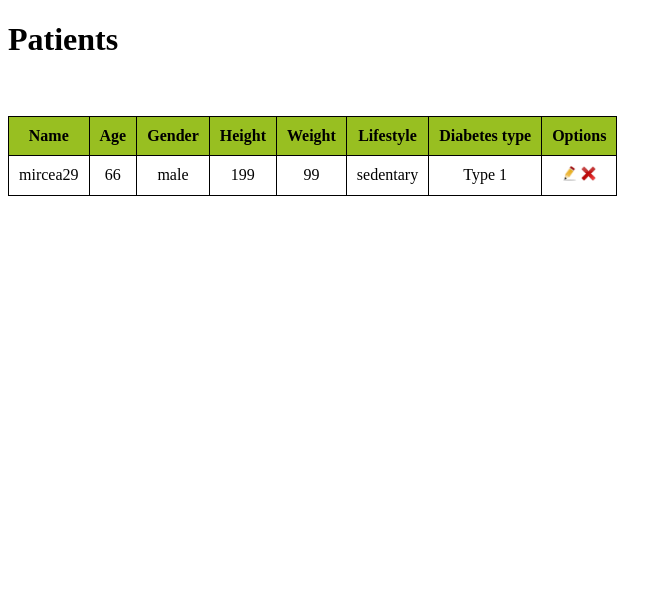
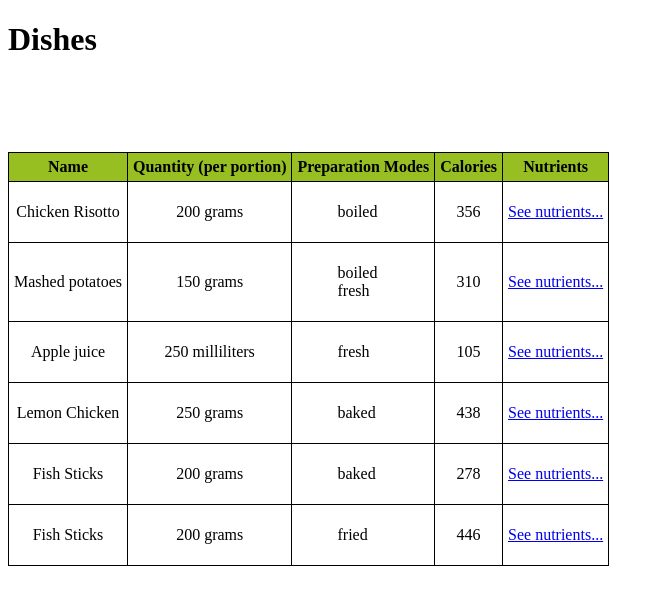
Before and after one commit to r-cristian/IntelEat, a PHP site: page /dishesList.php in a window 1280 px wide. Shown: the top 605 px of the page, without its empty margins (0-672 px from the left). Run offline with PHP 8.4, Linux system fonts and the light colour scheme; data comes from the database, SQL or seed files in the repository; both versions use the stored data as it was after the commit.

Commit message:
Added dishes forms, extended DB

```diff
--- a/Classes/Dish.php
+++ b/Classes/Dish.php
@@ -1,6 +1,8 @@
 <?php
 
 include_once($_SERVER['DOCUMENT_ROOT'] . '/config/dbconfig.php');
+include_once($_SERVER['DOCUMENT_ROOT'] . '/Classes/PreparationMode.php');
+include_once($_SERVER['DOCUMENT_ROOT'] . '/Classes/DishNutrient.php');
 
 class Dish {
 
@@ -8,6 +10,7 @@ class Dish {
     private $name;
     private $quantityPerPortion;
     private $preparationMode;
+    private $portionUnit;
     private $calories;
     private $nutrients;
 
@@ -21,6 +24,14 @@ class Dish {
 
     public function setName($name) {
         $this->name = $name;
+    }
+
+     public function getPortionUnit() {
+        return $this->portionUnit;
+    }
+
+    public function setPosrtionUnit($portionUnit) {
+        $this->portionUnit = $portionUnit;
     }
 
     public function getQuantityPerPortion() {
@@ -70,41 +81,33 @@ class Dish {
 
         $this->id = $row['id'];
         $this->name = $row['name'];
-        $this->quantityPerPortion = $row['age'];
+        $this->quantityPerPortion = $row['quantityPerPortion'];
         $this->preparationMode = PreparationMode::getAllByDishId($row['id']);
         $this->calories = $row['calories'];
-        $this->nutrients = Nutrient::getAllByDishId($row['id']);
+        $this->portionUnit = $row['portionUnit'];
+        $this->nutrients = DishNutrient::getAllByDishId($row['id']);
 
         return true;
     }
 
     public static function getAll() {
-        $sql = "SELECT * FROM patient";
+        $sql = "SELECT * FROM dish";
 
         $result = mysql_query($sql);
         if (!$result)
             return false;
-        $row = mysql_fetch_assoc($result);
-        if (!$result)
-            return false;
-        $patients = array();
+
+        $dishes = array();
         while ($row = mysql_fetch_assoc($result)) {
-            $patients[$row['id']] = new PatientProfile();
-            $patients[$row['id']]->load($row['id']);
+            $dishes[$row['id']] = new Dish();
+            $dishes[$row['id']]->load($row['id']);
         }
-        return $patients;
+        return $dishes;
     }
 
-    public static function deleteById($id) {
-        $sql = "DELETE FROM patient
-                 WHERE id = {$id}";
-
-        $result = mysql_query($sql);
-        if (!$result)
-            return false;
-        return true;
+    public static function getAllForPatient($patientId) {
+        return self::getAll();
     }
-
 }
 
 ?>
--- a/Classes/Nutrient.php
+++ b/Classes/DishNutrient.php
@@ -2,11 +2,12 @@
 
 include_once($_SERVER['DOCUMENT_ROOT'] . '/config/dbconfig.php');
 
-class Nutrient {
+class DishNutrient {
 
     private $id = null;
     private $name;
     private $unit;
+    private $quantity;
 
     public function getId() {
         return $this->id;
@@ -20,6 +21,14 @@ class Nutrient {
         $this->name = $name;
     }
 
+    public function getQuantity() {
+        return $this->quantity;
+    }
+
+    public function setQuantity($quantity) {
+        $this->quantity = $quantity;
+    }
+
     public function getUnit() {
         return $this->unit;
     }
@@ -28,12 +37,11 @@ class Nutrient {
         $this->unit = $unit;
     }
 
-
     public function __construct() {
 
     }
 
-   public function load($id) {
+    public function load($id) {
         $sql = "SELECT * FROM nutrient
                 WHERE id = {$id}";
 
@@ -45,12 +53,13 @@ class Nutrient {
         $this->id = $row['id'];
         $this->name = $row['name'];
         $this->unit = $row['unit'];
+        $this->quantity = null;
 
         return true;
     }
 
     public static function getAllByDishId($id) {
-        $sql = "SELECT dish.id as dish, nutrient.id as nutrient
+        $sql = "SELECT dish.id as dish, dishNutrients.quantity, nutrient.id as nutrient
                 FROM dishNutrients
                      INNER JOIN dish
                          ON dishNutrients.dishId = dish.id
@@ -66,30 +75,41 @@ class Nutrient {
             return false;
         $nutrients = array();
         while ($row = mysql_fetch_assoc($result)) {
-            $nutrients[$row['nutrient']] = new Nutrient();
+            $nutrients[$row['nutrient']] = new DishNutrient();
             $nutrients[$row['nutrient']]->load($row['nutrient']);
+            $nutrients[$row['nutrient']]->setQuantity($row['quantity']);
         }
         return $nutrients;
     }
 
-    public static function getAll() {
+    public static function getAllNutrients() {
         $sql = "SELECT * FROM nutrient";
 
         $result = mysql_query($sql);
         if (!$result)
             return false;
-        $row = mysql_fetch_assoc($result);
-        if (!$result)
-            return false;
-           $nutrients = array();
+        $nutrients = array();
         while ($row = mysql_fetch_assoc($result)) {
-            $nutrients[$row['id']] = new Nutrient();
+            $nutrients[$row['id']] = new DishNutrient();
             $nutrients[$row['id']]->load($row['id']);
         }
         return $nutrients;
     }
 
+    public static function getAllImportantNutrients() {
+        $sql = "SELECT * FROM nutrient
+                WHERE isImportant > 0";
 
+        $result = mysql_query($sql);
+        if (!$result)
+            return false;
+        $nutrients = array();
+        while ($row = mysql_fetch_assoc($result)) {
+            $nutrients[$row['id']] = new DishNutrient();
+            $nutrients[$row['id']]->load($row['id']);
+        }
+        return $nutrients;
+    }
 
 }
 
--- a/Classes/HelpClass.php
+++ b/Classes/HelpClass.php
@@ -11,11 +11,27 @@ class HelpClass {
         if (!$result) {
             die("Query didn't work. " . mysql_error());
         }
+        $units = array();
         while ($row = mysql_fetch_assoc($result)) {
             $genders[$row['id']] = $row['name'];
         }
 
         return $genders;
+    }
+
+   public static function getUnits() {
+        $sql = "SELECT * FROM unit";
+
+        $result = mysql_query($sql);
+        if (!$result) {
+            die("Query didn't work. " . mysql_error());
+        }
+        $units = array();
+        while ($row = mysql_fetch_assoc($result)) {
+            $units[$row['id']] = $row['name'];
+        }
+
+        return $units;
     }
 
     public static function getDiabetesTypes() {
--- a/Classes/PatientProfile.php
+++ b/Classes/PatientProfile.php
@@ -131,9 +131,6 @@ class PatientProfile {
         $result = mysql_query($sql);
         if (!$result)
             return false;
-        $row = mysql_fetch_assoc($result);
-        if (!$result)
-            return false;
         $patients = array();
         while ($row = mysql_fetch_assoc($result)) {
             $patients[$row['id']] = new PatientProfile();
--- a/Classes/PreparationMode.php
+++ b/Classes/PreparationMode.php
@@ -23,7 +23,7 @@ class PreparationMode {
 
     }
 
-   public function load($id) {
+    public function load($id) {
         $sql = "SELECT * FROM preparationMode
                 WHERE id = {$id}";
 
@@ -48,9 +48,7 @@ class PreparationMode {
                 WHERE dish.id = {$id}";
 
         $result = mysql_query($sql);
-        if (!$result)
-            return false;
-        $row = mysql_fetch_assoc($result);
+
         if (!$result)
             return false;
         $preparationModes = array();
@@ -70,15 +68,13 @@ class PreparationMode {
         $row = mysql_fetch_assoc($result);
         if (!$result)
             return false;
-           $nutrients = array();
+        $modes = array();
         while ($row = mysql_fetch_assoc($result)) {
-            $nutrients[$row['id']] = new Nutrient();
-            $nutrients[$row['id']]->load($row['id']);
+            $modes[$row['id']] = new PreparationMode();
+            $modes[$row['id']]->load($row['id']);
         }
-        return $nutrients;
+        return $modes;
     }
-
-
 
 }
 
--- a/css/styles.css
+++ b/css/styles.css
@@ -10,15 +10,20 @@ root {
     display: block;
 }
 
+td{
+    padding:5px;
+}
+
 table.list td{
-    padding:10px;
+    padding:5px;
     margin: 0;
     border: 1px solid;
     text-align: center;
+    vertical-align: middle;
 }
 
 table.list th{
-    padding:10px;
+    padding:5px;
     margin: 0;
     border: 1px solid;
     text-align: center;
@@ -31,3 +36,16 @@ table.list{
     margin: 0;
     text-align: center;
 }
+
+ul.modes{
+    list-style: none;
+     vertical-align: middle;
+}
+
+li{
+    text-align: left;
+}
+
+a:visited{
+   color: blue;
+}
--- a/dishesList.php
+++ b/dishesList.php
@@ -1,16 +1,25 @@
 <?php
 include_once('Classes/HelpClass.php');
+include_once('Classes/Dish.php');
+include_once('Classes/PreparationMode.php');
+include_once('Classes/DishNutrient.php');
 include_once('Classes/PatientProfile.php');
 
+$units = HelpClass::getUnits();
+$patient = null;
 $genders = HelpClass::getGenders();
 $diabetesTypes = HelpClass::getDiabetesTypes();
 $lifestyles = HelpClass::getLifestyles();
 
-if(isset($_GET['delete'])){
-    PatientProfile::deleteById($_GET['delete']);
+if (isset($_GET['patient'])) {
+    $patient = new PatientProfile();
+    $patient->load($_GET['patient']);
+} if ($patient) {
+    $dishes = Dish::getAllForPatient($_GET['patient']);
+    $impNutrients = DishNutrient::getAllImportantNutrients();
+} else {
+    $dishes = Dish::getAll();
 }
-
-$patients = PatientProfile::getAll();
 ?>
 <!DOCTYPE html>
 <html>
@@ -20,11 +29,57 @@ $patients = PatientProfile::getAll();
         <link rel="stylesheet" type="text/css" href="css/styles.css">
     </head>
     <body>
-        <h1>  Patients
+        <h1>  <?php echo $patient ? "Diet for Patient: {$patient->getName()} ({$patient->getAge()})" : "Dishes"; ?>
         </h1>
         </br>
         </br>
-        <form action="" method="post">
+        <?php if($patient): ?>
+        <b>Patient Profile:</b>
+        <ul>
+            <li>
+               <?php echo $genders[$patient->getGender()];?>
+            </li>
+            <li>
+               <?php echo $patient->getHeight() . ' cm';?>
+           </li>
+           <li>
+               <?php echo $patient->getWeight() . ' kg';?>
+           </li>
+           <li>
+               <?php echo $lifestyles[$patient->getLifestyle()];?>
+           </li>
+           <li>
+               <?php echo 'Diabetes ' . $diabetesTypes[$patient->getDiabetesType()];?>
+           </li>
+        </ul>
+
+            <table>
+            <tbody>
+                <tr>
+                    <td>
+                        <b>Recommended values:</b>
+                    </td>
+                </tr>
+                <tr>
+                    <td>
+                      Calories
+                    </td>
+                </tr>
+                <?php
+                if (count($impNutrients) > 0) {
+                 foreach ($impNutrients as $key => $nutrient) {
+                         echo "<tr>
+                                 <td>{$nutrient->getName()} ({$units[$nutrient->getUnit()]})
+                                 </td>
+                              </tr>";
+                     }
+                 }
+                ?>
+                </tbody>
+        </table>
+        <?php endif ?>
+        </br>
+        </br>
         <table class="list">
             <tbody>
                 <tr>
@@ -32,48 +87,39 @@ $patients = PatientProfile::getAll();
                         Name
                     </th>
                     <th>
-                            Age
+                        Quantity (per portion)
                     </th>
                     <th>
-                            Gender
+                        Preparation Modes
                     </th>
                     <th>
-                            Height
+                        Calories
                     </th>
                     <th>
-                            Weight
-                        </th>
-                        <th>
-                            Lifestyle
-                        </th>
-                        <th>
-                            Diabetes type
-                        </th>
-                        <th>
-                            Options
+                        Nutrients
                     </th>
                 </tr>
                 <?php
-                    if (count($patients) > 0) {
-                        foreach ($patients as $key => $patient) {
+                if (count($dishes) > 0) {
+                    foreach ($dishes as $key => $dish) {
+                        $preparationModes = PreparationMode::getAllByDishId($key);
+                        $listString = "<ul class=\"modes\">";
+                        foreach ($preparationModes as $id => $mode) {
+                            $listString .= "<li>{$mode->getName()}</li>";
+                        }
+                        $listString .= "</ul>";
                         echo "<tr>
-                                    <td>{$patient->getName()}
+                                    <td>{$dish->getName()}
                                     </td>
-                                    <td>{$patient->getAge()}
-                                    </td>
-                                    <td>{$genders[$patient->getGender()]}
-                                    </td>
-                                    <td>{$patient->getHeight()}
-                                    </td>
-                                    <td>{$patient->getWeight()}
-                                    </td>
-                                    <td>{$lifestyles[$patient->getLifestyle()]}
-                                    </td>
-                                    <td>{$diabetesTypes[$patient->getDiabetesType()]}
+                                    <td>{$dish->getQuantityPerPortion()} {$units[$dish->getPortionUnit()]}
                                     </td>
                                     <td>
-                                    <a href=\"profile.php?patient={$key}\" ><image width=\"15px\" height=\"15px\" src=\"images/edit.png\" alt=\"edit\"/></a>
-                                    <a href=\"patientsList.php?delete={$key}\" ><image width=\"15px\" height=\"15px\" src=\"images/delete.png\" alt=\"delete\"/></a>
+                                      {$listString}
+                                    </td>
+                                    <td>{$dish->getCalories()}
+                                    </td>
+                                    <td>
+                                         <a href=\"dishNutrients.php?dish={$key}\" >See nutrients...</a>
                                     </td>
                                  </tr>";
                     }
@@ -81,6 +127,5 @@ $patients = PatientProfile::getAll();
                 ?>
             </tbody>
         </table>
-        </form>
     </body>
 </html>
--- a/patientsList.php
+++ b/patientsList.php
@@ -6,7 +6,7 @@ $genders = HelpClass::getGenders();
 $diabetesTypes = HelpClass::getDiabetesTypes();
 $lifestyles = HelpClass::getLifestyles();
 
-if(isset($_GET['delete'])){
+if (isset($_GET['delete'])) {
     PatientProfile::deleteById($_GET['delete']);
 }
 
@@ -24,7 +24,6 @@ $patients = PatientProfile::getAll();
         </h1>
         </br>
         </br>
-        <form action="" method="post">
         <table class="list">
             <tbody>
                 <tr>
@@ -74,6 +73,7 @@ $patients = PatientProfile::getAll();
                                     <td>
                                     <a href=\"profile.php?patient={$key}\" ><image width=\"15px\" height=\"15px\" src=\"images/edit.png\" alt=\"edit\"/></a>
                                     <a href=\"patientsList.php?delete={$key}\" ><image width=\"15px\" height=\"15px\" src=\"images/delete.png\" alt=\"delete\"/></a>
+                                    <a href=\"dishesList.php?patient={$key}\" >Diet</a>
                                     </td>
                                  </tr>";
                     }
@@ -81,6 +81,5 @@ $patients = PatientProfile::getAll();
                 ?>
             </tbody>
         </table>
-        </form>
     </body>
 </html>
```
Also changed, not shown: dishNutrients.php (added, +59 -0 lines), profile.php (+3 -4 lines), sql/inteleat.sql (+155 -2 lines). Lines whose indentation alone changed are shown as unchanged.
